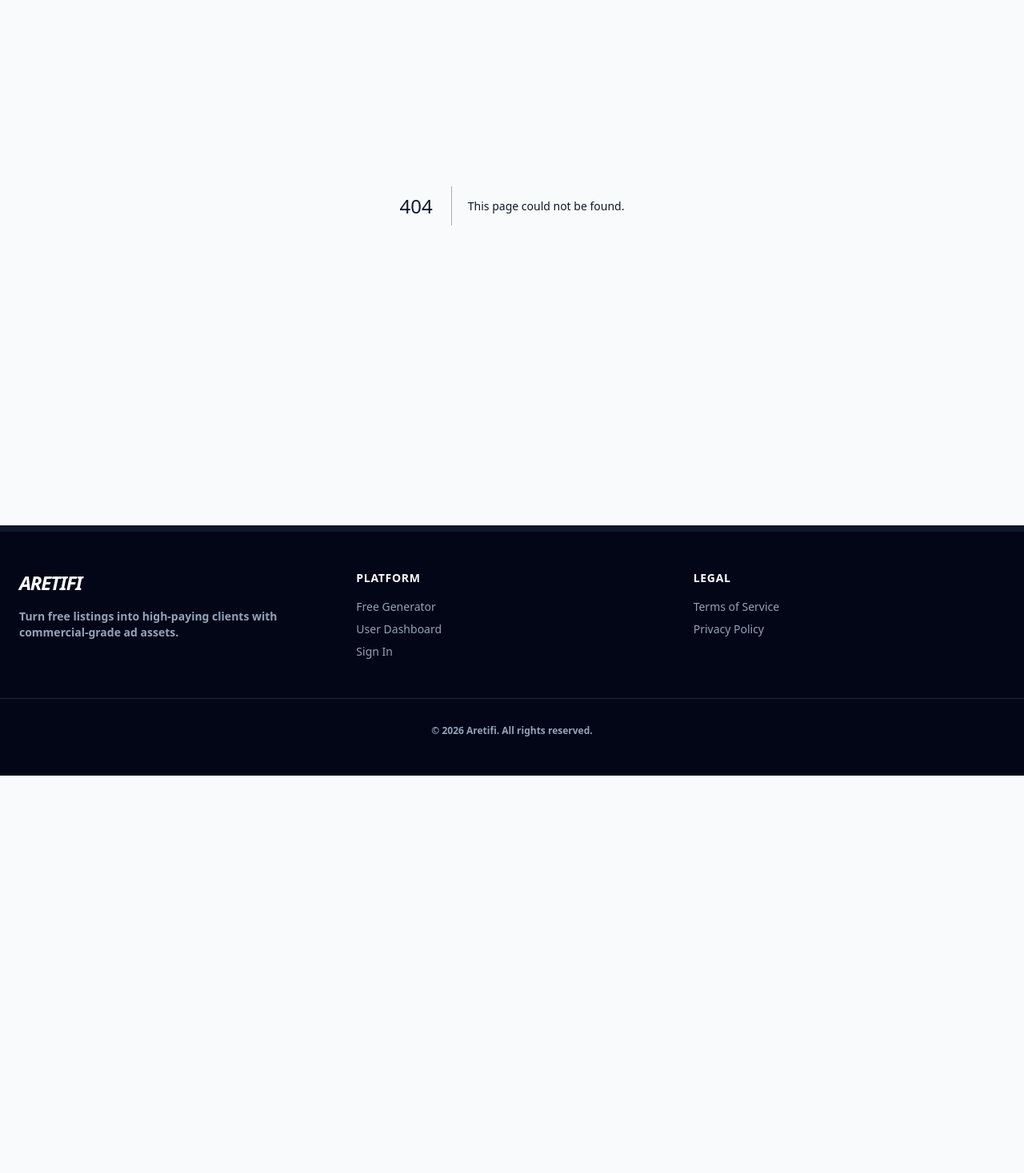
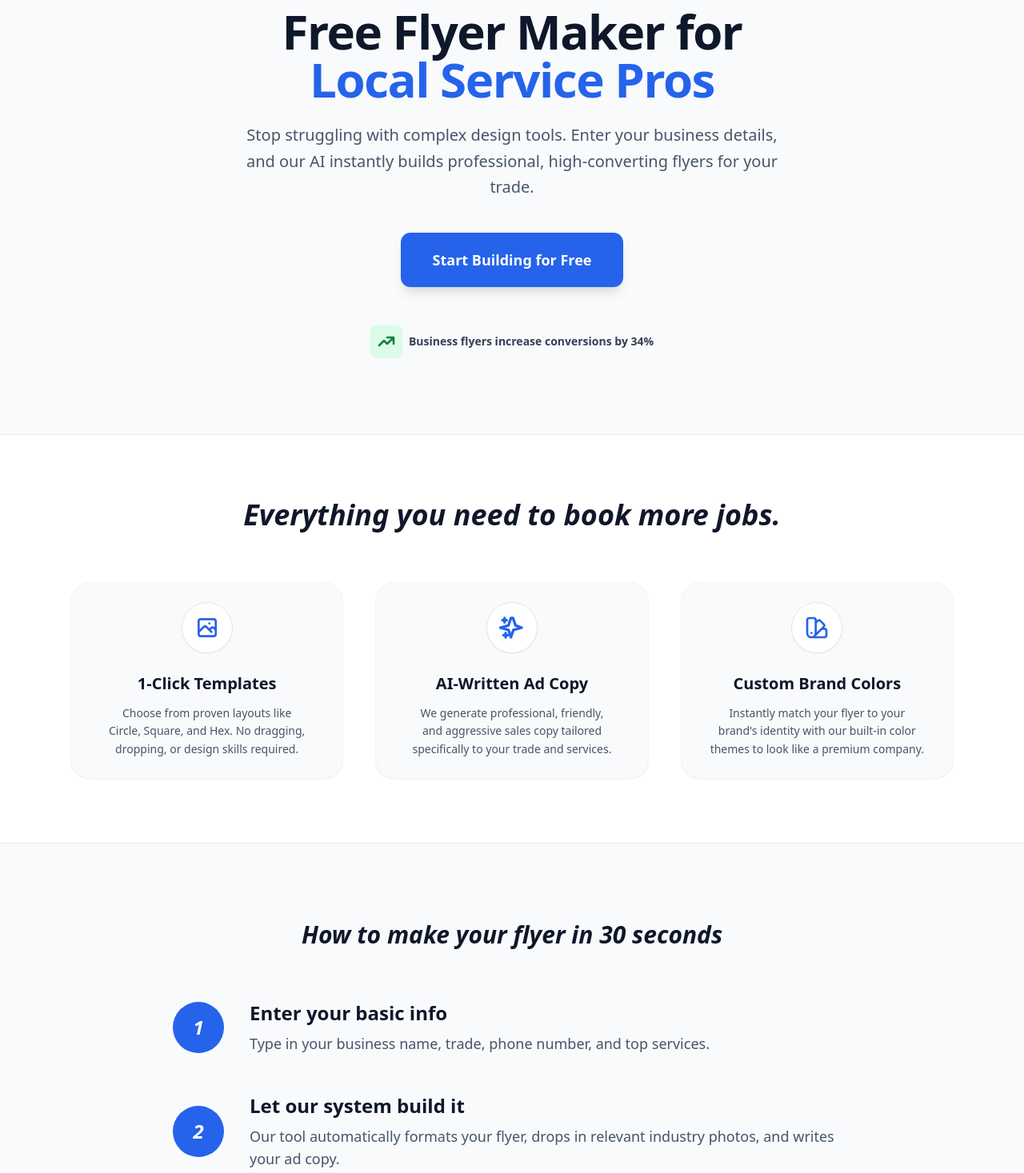
Before and after one commit to jakejmanley-collab/local-service-ads, a Next.js app: page /free-flyer-maker in a window 1280 px wide. Before the commit this address had no page. Shown: the part 208-1675 px from the top of the page at 80% size. Before the commit the page ends 1178 px from the top, so only its background shows below. Built offline with nearby package versions, Linux system fonts and the light colour scheme.

Commit message:
Create page.tsx

```diff
--- /dev/null
+++ b/app/free-flyer-maker/page.tsx
@@ -0,0 +1,131 @@
+import Link from 'next/link';
+
+export const metadata = {
+  title: 'Free Flyer Maker for Local Service Pros | Aretifi',
+  description: 'Create professional, high-converting flyers for your trades business in seconds. Free flyer templates, AI-written ad copy, and custom brand colors.',
+};
+
+export default function FreeFlyerMakerPage() {
+  return (
+    <main className="min-h-screen bg-slate-50 text-slate-900 font-sans">
+
+      {/* Hero Section */}
+      <section className="max-w-6xl mx-auto px-6 py-24 text-center">
+        <div className="inline-block bg-blue-100 text-blue-700 font-bold px-4 py-1.5 rounded-full text-sm mb-6 shadow-sm">
+          100% Free Flyer Generator
+        </div>
+        <h1 className="text-5xl md:text-6xl font-extrabold tracking-tight text-slate-900 mb-6 leading-tight text-balance">
+          Free Flyer Maker for <br className="hidden md:block" />
+          <span className="text-blue-600">Local Service Pros</span>
+        </h1>
+        <p className="text-xl text-slate-600 mb-10 max-w-2xl mx-auto font-medium leading-relaxed">
+          Stop struggling with complex design tools. Enter your business details, and our AI instantly builds professional, high-converting flyers for your trade.
+        </p>
+
+        <div className="flex justify-center mb-12">
+          <Link href="/preview" className="bg-blue-600 text-white px-10 py-5 rounded-xl font-bold text-lg hover:bg-blue-700 transition shadow-lg text-center">
+            Start Building for Free
+          </Link>
+        </div>
+
+        {/* Stat Row */}
+        <div className="flex flex-wrap justify-center gap-8">
+          <div className="flex items-center gap-2">
+            <div className="bg-green-100 p-2 rounded-lg text-green-700 shadow-sm">
+              <svg className="w-6 h-6" fill="none" stroke="currentColor" viewBox="0 0 24 24"><path strokeLinecap="round" strokeLinejoin="round" strokeWidth={2.5} d="M13 7h8m0 0v8m0-8l-8 8-4-4-6 6"></path></svg>
+            </div>
+            <span className="font-bold text-slate-700 text-sm">Business flyers increase conversions by 34%</span>
+          </div>
+        </div>
+      </section>
+
+      {/* Features Section */}
+      <section className="bg-white py-20 border-y border-slate-200">
+        <div className="max-w-6xl mx-auto px-6">
+          <h2 className="text-3xl md:text-4xl font-bold text-center mb-16 italic text-slate-900">
+            Everything you need to book more jobs.
+          </h2>
+
+          <div className="grid md:grid-cols-3 gap-10 text-center">
+            <div className="p-6 bg-slate-50 rounded-3xl border border-slate-100 shadow-sm">
+              <div className="bg-white w-16 h-16 mx-auto rounded-full flex items-center justify-center text-blue-600 mb-6 shadow-sm border border-slate-200">
+                <svg className="w-8 h-8" fill="none" stroke="currentColor" viewBox="0 0 24 24"><path strokeLinecap="round" strokeLinejoin="round" strokeWidth={2} d="M4 16l4.586-4.586a2 2 0 012.828 0L16 16m-2-2l1.586-1.586a2 2 0 012.828 0L20 14m-6-6h.01M6 20h12a2 2 0 002-2V6a2 2 0 00-2-2H6a2 2 0 00-2 2v12a2 2 0 002 2z"></path></svg>
+              </div>
+              <h3 className="text-xl font-bold mb-3">1-Click Templates</h3>
+              <p className="text-slate-600 leading-relaxed text-sm text-balance">
+                Choose from proven layouts like Circle, Square, and Hex. No dragging, dropping, or design skills required.
+              </p>
+            </div>
+
+            <div className="p-6 bg-slate-50 rounded-3xl border border-slate-100 shadow-sm">
+              <div className="bg-white w-16 h-16 mx-auto rounded-full flex items-center justify-center text-blue-600 mb-6 shadow-sm border border-slate-200">
+                <svg className="w-8 h-8" fill="none" stroke="currentColor" viewBox="0 0 24 24"><path strokeLinecap="round" strokeLinejoin="round" strokeWidth={2.5} d="M5 3v4M3 5h4M6 17v4m-2-2h4m5-16l2.286 6.857L21 12l-7.714 2.143L11 21l-2.286-6.857L1 12l7.714-2.143L11 3z"></path></svg>
+              </div>
+              <h3 className="text-xl font-bold mb-3">AI-Written Ad Copy</h3>
+              <p className="text-slate-600 leading-relaxed text-sm text-balance">
+                We generate professional, friendly, and aggressive sales copy tailored specifically to your trade and services.
+              </p>
+            </div>
+
+            <div className="p-6 bg-slate-50 rounded-3xl border border-slate-100 shadow-sm">
+              <div className="bg-white w-16 h-16 mx-auto rounded-full flex items-center justify-center text-blue-600 mb-6 shadow-sm border border-slate-200">
+                <svg className="w-8 h-8" fill="none" stroke="currentColor" viewBox="0 0 24 24"><path strokeLinecap="round" strokeLinejoin="round" strokeWidth={2} d="M7 21a4 4 0 01-4-4V5a2 2 0 012-2h4a2 2 0 012 2v12a4 4 0 01-4 4zm0 0h12a2 2 0 002-2v-4a2 2 0 00-2-2h-2.343M11 7.343l1.657-1.657a2 2 0 012.828 0l2.829 2.829a2 2 0 010 2.828l-8.486 8.485M7 17h.01"></path></svg>
+              </div>
+              <h3 className="text-xl font-bold mb-3">Custom Brand Colors</h3>
+              <p className="text-slate-600 leading-relaxed text-sm text-balance">
+                Instantly match your flyer to your brand's identity with our built-in color themes to look like a premium company.
+              </p>
+            </div>
+          </div>
+        </div>
+      </section>
+
+      {/* How it Works Section */}
+      <section className="py-24 bg-slate-50">
+        <div className="max-w-4xl mx-auto px-6">
+          <h2 className="text-3xl font-bold text-center mb-16 italic">How to make your flyer in 30 seconds</h2>
+
+          <div className="space-y-12">
+            <div className="flex flex-col md:flex-row items-center gap-8">
+              <div className="w-16 h-16 shrink-0 bg-blue-600 text-white rounded-full flex items-center justify-center text-2xl font-black italic">1</div>
+              <div>
+                <h3 className="text-2xl font-bold mb-2">Enter your basic info</h3>
+                <p className="text-slate-600 text-lg">Type in your business name, trade, phone number, and top services.</p>
+              </div>
+            </div>
+
+            <div className="flex flex-col md:flex-row items-center gap-8">
+              <div className="w-16 h-16 shrink-0 bg-blue-600 text-white rounded-full flex items-center justify-center text-2xl font-black italic">2</div>
+              <div>
+                <h3 className="text-2xl font-bold mb-2">Let our system build it</h3>
+                <p className="text-slate-600 text-lg">Our tool automatically formats your flyer, drops in relevant industry photos, and writes your ad copy.</p>
+              </div>
+            </div>
+
+            <div className="flex flex-col md:flex-row items-center gap-8">
+              <div className="w-16 h-16 shrink-0 bg-blue-600 text-white rounded-full flex items-center justify-center text-2xl font-black italic">3</div>
+              <div>
+                <h3 className="text-2xl font-bold mb-2">Download and post</h3>
+                <p className="text-slate-600 text-lg">Pick your favorite layout, grab the AI text, and start posting on local community boards to get jobs.</p>
+              </div>
+            </div>
+          </div>
+        </div>
+      </section>
+
+      {/* Final CTA */}
+      <section className="bg-slate-900 text-white py-20 text-center">
+        <div className="max-w-3xl mx-auto px-6">
+          <h2 className="text-4xl font-bold mb-6 italic">Ready to look professional?</h2>
+          <p className="text-xl text-slate-300 mb-10 text-balance">
+            Stop sending text-only replies to leads. Stand out with a custom flyer and optimized sales copy today.
+          </p>
+          <Link href="/preview" className="inline-block bg-blue-600 text-white px-12 py-5 rounded-xl font-bold text-xl hover:bg-blue-700 transition shadow-lg">
+            Create Your Flyer Now
+          </Link>
+        </div>
+      </section>
+
+    </main>
+  );
+}
```
